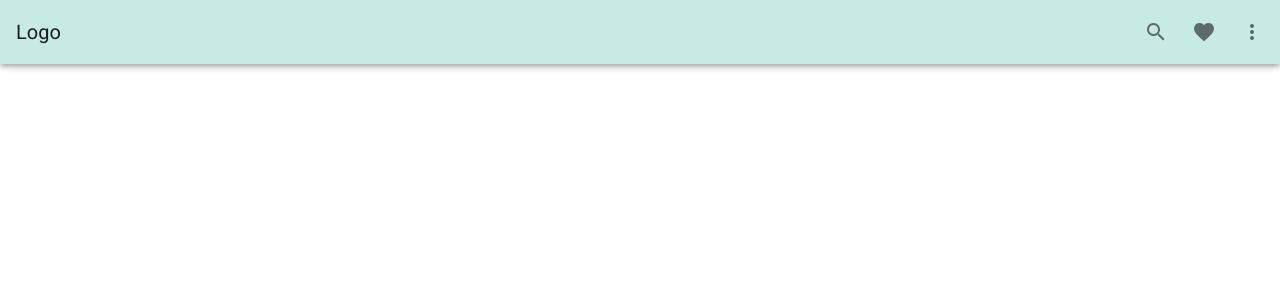
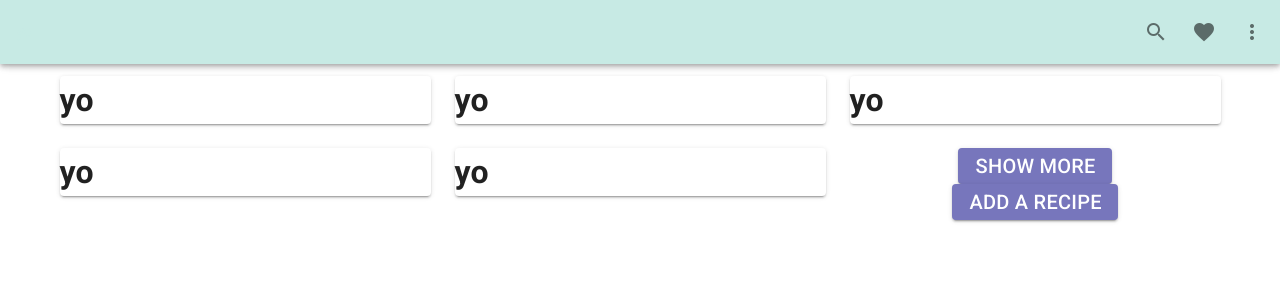
Before and after one commit to joesabbagh1/recipes-app, a Vue app: page / in a window 1280 px wide. Shown: the top 300 px of the page. Built offline with nearby package versions, Linux system fonts and the light colour scheme.

Commit message:
home page initial code

```diff
--- a/src/components/Header.vue
+++ b/src/components/Header.vue
@@ -4,11 +4,11 @@
     tile
   >
     <v-toolbar color="primary">
-      <v-toolbar-title>Logo</v-toolbar-title>
+      <router-link to="/">yo</router-link>
 
       <v-spacer></v-spacer>
 
-      <router-link to="/recipe-content">yo</router-link>
+
       <v-btn icon>
         <v-icon>mdi-magnify</v-icon>
       </v-btn>
--- a/src/views/Home.vue
+++ b/src/views/Home.vue
@@ -1,10 +1,80 @@
 <template>
-  <div></div>
+  <v-container>
+    <v-row>
+      <template v-for="(item, index) in Recipes" >
+        <v-col cols="4"  :key="index" v-if="index<5">
+          <v-card >
+            <h1>yo</h1>
+          </v-card>
+        </v-col>
+        <v-col cols="4" v-if="index===6" :key="index" align="center">
+            <v-btn
+              class="secondary"
+            >
+              <span class="text-h6 text-uppercase">
+                  show more
+              </span>
+            </v-btn>
+            <br>
+            <v-btn
+              class="secondary"
+            >
+              <span class="text-h6 text-uppercase">
+                  add a recipe
+              </span>
+          </v-btn>
+        </v-col>
+      </template>
+    </v-row>
+  </v-container>
 </template>
 
 <script>
 export default {
+  data: () => ({
+    Recipes:[
+      {
+        title: 'pizza',
+        image: 'https://img.buzzfeed.com/thumbnailer-prod-us-east-1/video-api/assets/216054.jpg',
+      },
+      {
+        title: 'pizza',
+        image: 'https://img.buzzfeed.com/thumbnailer-prod-us-east-1/video-api/assets/216054.jpg',
+      },
+      {
+        title: 'pizza',
+        image: 'https://img.buzzfeed.com/thumbnailer-prod-us-east-1/video-api/assets/216054.jpg',
+      },
+      {
+        title: 'pizza',
+        image: 'https://img.buzzfeed.com/thumbnailer-prod-us-east-1/video-api/assets/216054.jpg',
+      },
+      {
+        title: 'pizza',
+        image: 'https://img.buzzfeed.com/thumbnailer-prod-us-east-1/video-api/assets/216054.jpg',
+      },
+      {
+        title: 'pizza',
+        image: 'https://img.buzzfeed.com/thumbnailer-prod-us-east-1/video-api/assets/216054.jpg',
+      },
+      {
+        title: 'pizza',
+        image: 'https://img.buzzfeed.com/thumbnailer-prod-us-east-1/video-api/assets/216054.jpg',
+      },
+      {
+        title: 'pizza',
+        image: 'https://img.buzzfeed.com/thumbnailer-prod-us-east-1/video-api/assets/216054.jpg',
+      },{
+        title: 'pizza',
+        image: 'https://img.buzzfeed.com/thumbnailer-prod-us-east-1/video-api/assets/216054.jpg',
+      },
+      {
+        title: 'pizza',
+        image: 'https://img.buzzfeed.com/thumbnailer-prod-us-east-1/video-api/assets/216054.jpg',
+      },
 
+    ]
+  }),
 }
 </script>
 
```
